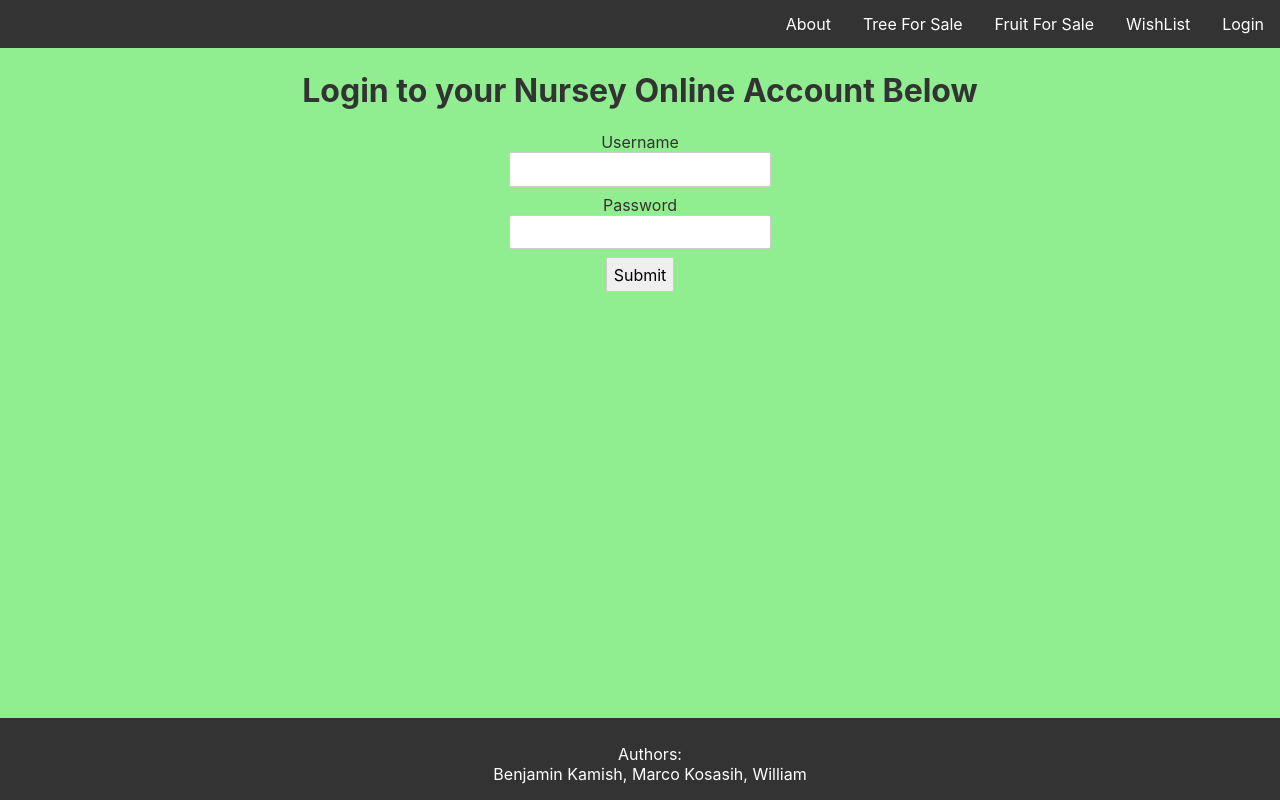
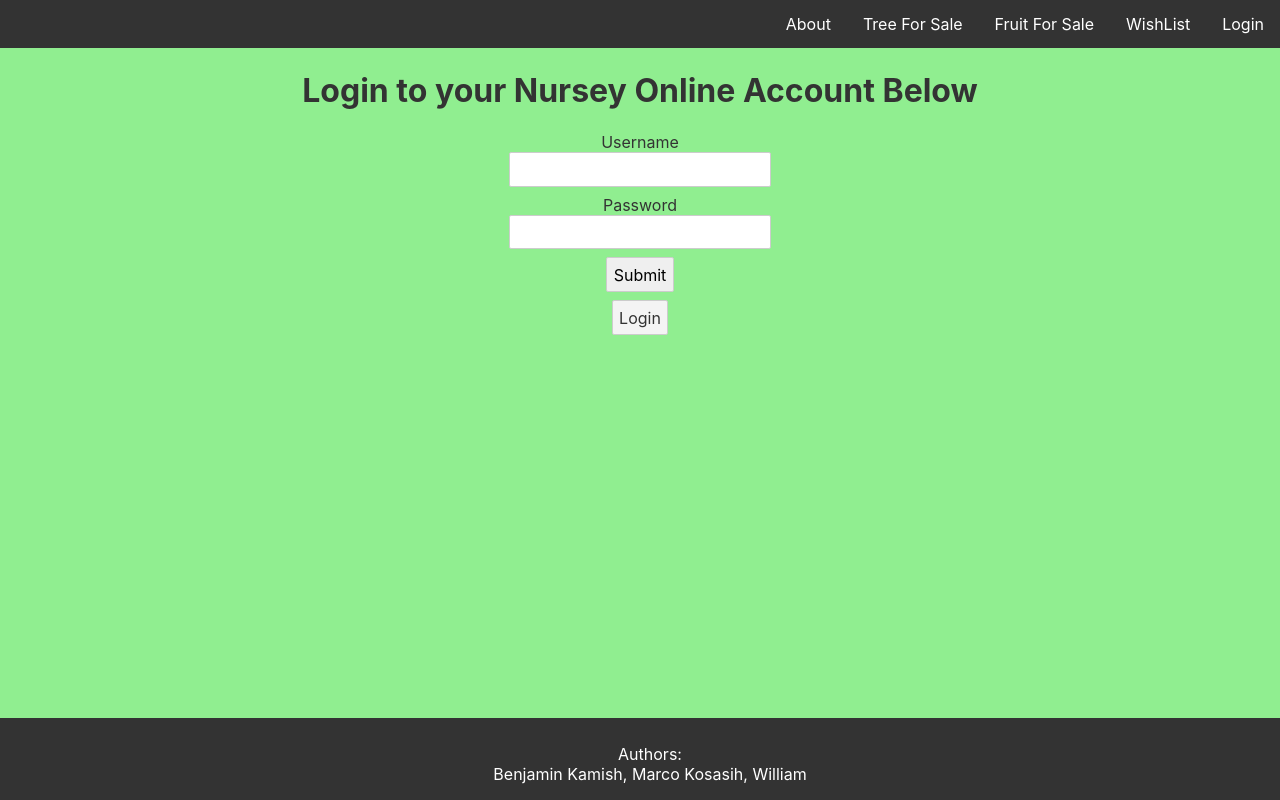
Before and after one commit to Wozberry12/NurseryOnline, a Svelte app: page / in a window 1280 px wide. Built offline with nearby package versions, Linux system fonts and the light colour scheme.

Commit message:
add login button

```diff
--- a/src/components/Login.svelte
+++ b/src/components/Login.svelte
@@ -19,6 +19,10 @@
         }
         console.log(JSON.parse(localStorage.getItem("LoggedInUser")));
     }
+
+    const handleWish = () => {
+		console.log()
+	}
 </script>
 
 <div id="titleBar">
@@ -32,4 +36,8 @@
         <input type="text" id="password" name="password"><br>
         <input type="submit" id="submit" value="Submit" onclick="accountConfirm();">
     </form>
+
+    <div class="loginButton"
+        ><button class="addWishlist" on:click={() => handleLogin()}>Login</button>
+    </div>
 </div>
```
